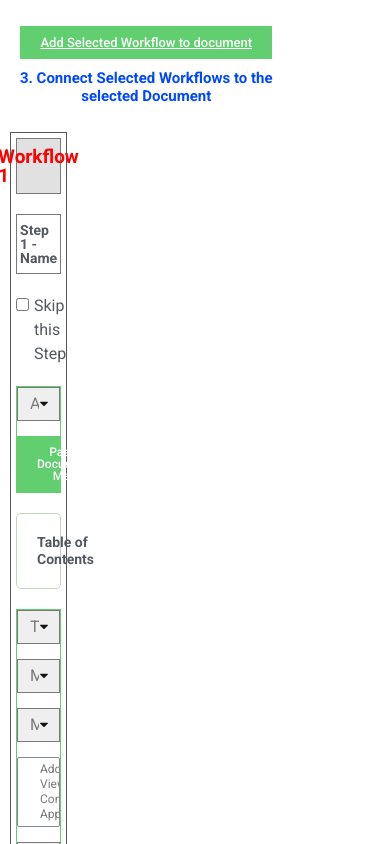
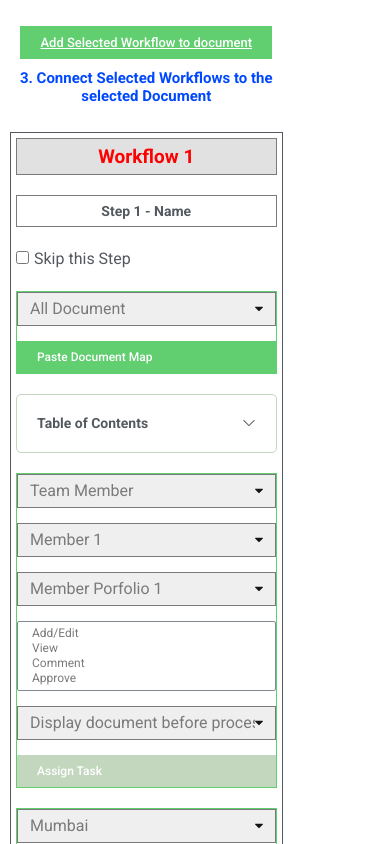
Before and after one commit to LL04-Finance-Dowell/100018-dowellWorkflowAi-testing, a React (Create React App) app in the folder frontend/: page /#/ in a window 390 px wide. Shown: the part 1160-2004 px from the top of the page. Built offline with nearby package versions, Linux system fonts and the light colour scheme.

Commit message:
made responsive

```diff
--- a/frontend/src/components/setWorkFlowInDoc/connectWebflowToDoc/connectWorkFlowToDoc.module.css
+++ b/frontend/src/components/setWorkFlowInDoc/connectWebflowToDoc/connectWorkFlowToDoc.module.css
@@ -25,6 +25,7 @@
   align-items: center;
   display: flex;
   justify-content: center;
+  text-align: center;
   padding: 8px;
   line-height: 1;
 }
@@ -97,7 +98,7 @@
 .task__features {
   display: flex;
   flex-direction: column;
-  padding: 4px 12px 4px 20px;
+  padding: 4px 20px 4px 12px;
   border: solid 1px #818a91;
   appearance: none !important;
   background: none !important;
@@ -119,3 +120,9 @@
   line-height: 24px;
   color: #515151;
 }
+
+@media (max-width: 768px) {
+  .step__container {
+    width: 100%;
+  }
+}
--- a/frontend/src/components/setWorkFlowInDoc/connectWebflowToDoc/select/select.module.css
+++ b/frontend/src/components/setWorkFlowInDoc/connectWebflowToDoc/select/select.module.css
@@ -5,7 +5,6 @@ select {
   max-width: 100%;
   font-size: 12px;
   color: var(--e-global-color-text);
-  width: 153px;
   appearance: none;
   -webkit-appearance: none;
   -moz-appearance: none;
```
